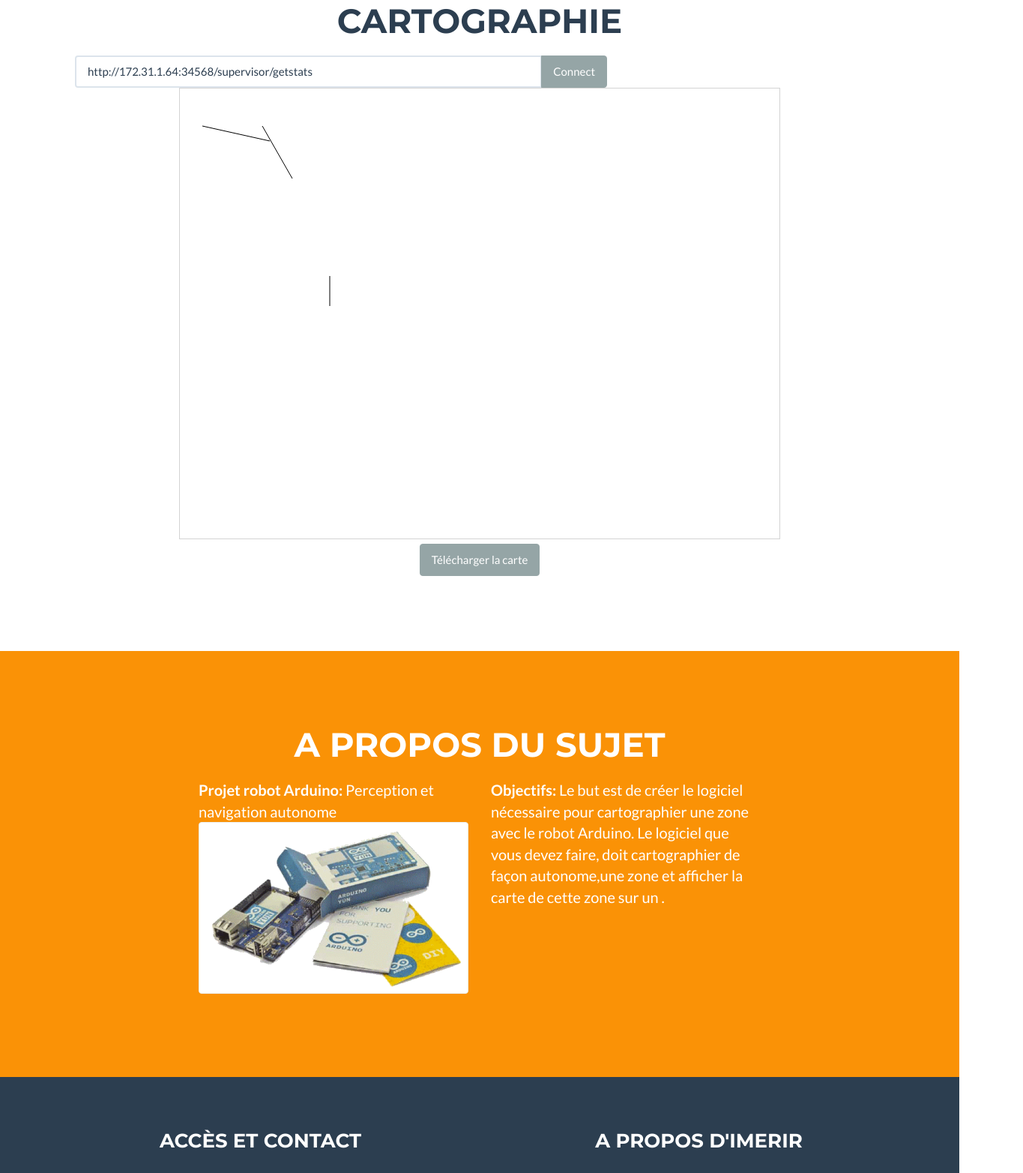
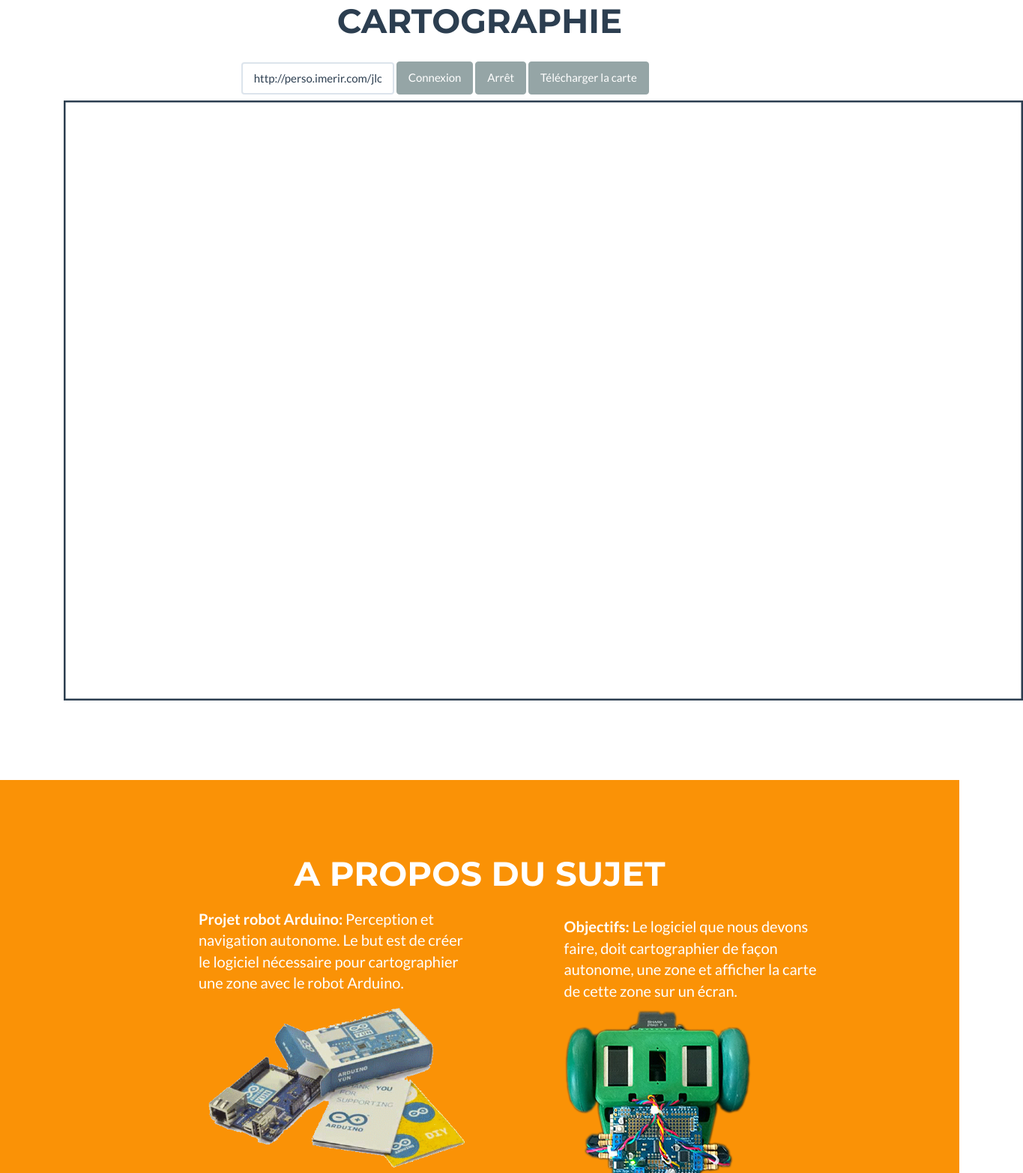
Before and after one commit to CyrilPy/BadMonkey, a plain HTML site: page ClientWeb/index.html in a window 1280 px wide. Shown: the part 1126-2690 px from the top of the page at 75% size, 1365 px wide, since content can reach past the window. Drawn offline with nearby package versions, Linux system fonts and the light colour scheme; no server answers.

Commit message:
Signed-off-by: jsabbatier <justine.sabbatier@imerir.com>
Version finale

```diff
--- a/ClientWeb/_notes/dwsync.xml
+++ b/ClientWeb/_notes/dwsync.xml
@@ -1,4 +1,4 @@
 <?xml version="1.0" encoding="utf-8" ?>
 <dwsync>
-<file name="index.html" server="ssh.imerir.com/www/BadMonkey/" local="130578568671967986" remote="130578568710000000" Dst="2" />
+<file name="index.html" server="ssh.imerir.com/www/BadMonkey/" local="130580027995691257" remote="130580028010000000" Dst="2" />
 </dwsync>
--- a/ClientWeb/css/_notes/dwsync.xml
+++ b/ClientWeb/css/_notes/dwsync.xml
@@ -1,5 +1,5 @@
 <?xml version="1.0" encoding="utf-8" ?>
 <dwsync>
 <file name="bootstrap.min.css" server="ssh.imerir.com/www/BadMonkey/" local="130577719967604080" remote="130577721140000000" Dst="2" />
-<file name="freelancer.css" server="ssh.imerir.com/www/BadMonkey/" local="130578567250550508" remote="130578567810000000" Dst="2" />
+<file name="freelancer.css" server="ssh.imerir.com/www/BadMonkey/" local="130579373941178962" remote="130579373960000000" Dst="2" />
 </dwsync>
--- a/ClientWeb/img/_notes/dwsync.xml
+++ b/ClientWeb/img/_notes/dwsync.xml
@@ -2,4 +2,5 @@
 <dwsync>
 <file name="profile.png" server="ssh.imerir.com/www/BadMonkey/" local="130577660503838265" remote="130577660550000000" Dst="2" />
 <file name="YunBox.png" server="ssh.imerir.com/www/BadMonkey/" local="130578527549973067" remote="130578532460000000" Dst="2" />
+<file name="robot1.png" server="ssh.imerir.com/www/BadMonkey/" local="130579250074101297" remote="130579250330000000" Dst="2" />
 </dwsync>
--- a/ClientWeb/index.html
+++ b/ClientWeb/index.html
@@ -9,7 +9,7 @@
     <meta name="description" content="">
     <meta name="author" content="">
 
-    <title>Freelancer - Start Bootstrap Theme</title>
+    <title>Projet d'intégration Robotique Mobile</title>
 
     <!-- Bootstrap Core CSS - Uses Bootswatch Flatly Theme: http://bootswatch.com/flatly/ -->
     <link href="css/bootstrap.min.css" rel="stylesheet">
@@ -74,7 +74,7 @@
                     <img class="img-responsive" src="img/profile.png" alt="">
                     <div class="intro-text">
                         <span class="name">Rob' mobile & Cartographie</span>
-                        <span class="skills">Equipe BAD MONKEY - Projet d'intégration Robotique Mobile</span>
+                        <span class="skills">Equipe BAD MONKEY - Projet d'intégration Robotique Mobile - IMERIR</span>
                     </div>
                 </div>
             </div>
@@ -85,20 +85,18 @@
     <section id="portfolio">
         <div class="container">
                 <div class="col-lg-12 text-center">
-                    <h2>cARTOGRAPHIE</h2><br>
-                       <div class="col-lg-8">
-    					<div class="input-group" >
-                    	<input type="text" value="http://172.31.1.64:34568/supervisor/getstats" class="form-control" id="adress"  placeholder="Server adress"></button>  <br>
-                          <span class="input-group-btn">
-                            <button type="button" id="connect" class="btn btn-default btn">Connect </button>
-                          </span>
-						 </div>
+                    <h2>CARTOGRAPHIE</h2><br>
+                       <div class="col-lg-11 text-center">
+                       <form class="navbar-form navbar-middle" >
+                      <div class="form-group">
+                        <input type="text" id="adress"value="http://perso.imerir.com/jloeve/testlarge.php" class="form-control" placeholder="Adresse">
                       </div>
-
-                    <canvas id="myCanvas" width="800" height="600" style="border:1px solid #d3d3d3;">Your browser does not support the HTML5 canvas tag.</canvas>
-                    <div class="centered">
-                    <a class="btn btn-default btn" id="download">Télécharger la carte</a>
-                    </div>
+                      <button type="button" id="connect" class="btn btn-default">Connexion</button>
+                      <button type="button" class="btn btn-default">Arrêt</button>
+                      <a class="btn btn-default btn" id="download">Télécharger la carte</a>
+                    </form>
+                      </div>
+                    <canvas id="myCanvas"'>Your browser does not support the HTML5 canvas tag. Please update</canvas>
                 </div>
             </div>
     </section>
@@ -113,13 +111,13 @@
             </div>
             <div class="row">
                 <div class="col-lg-4 col-lg-offset-2">
-                    <p><strong>Projet  robot  Arduino:</strong> Perception  et  navigation  autonome <img src="img/YunBox.png" alt="" class="img-thumbnail">
-</p>
-                </div>
-                <div class="col-lg-4">
-                    <p><strong>Objectifs:</strong> Le  but  est  de  créer  le  logiciel  nécessaire  pour  cartographier  une  zone
-avec  le  robot  Arduino.  Le  logiciel que  vous  devez  faire,  doit  cartographier de  façon  autonome,une  zone  et afficher la carte  de  cette  zone  sur  un  .</p>
-                </div>
+                    <p><strong>Projet  robot  Arduino:</strong> Perception  et  navigation  autonome. Le but est de créer le logiciel nécessaire pour cartographier une zone avec le robot Arduino. <div class="centered"><img src="img/YunBox.png" alt="" class="img-responsive"> </div>
+                </div></p>
+
+                <div class="col-lg-4 col-lg-offset-1">
+                    <p><strong>Objectifs:</strong>  Le logiciel que nous devons faire, doit cartographier de façon autonome, une zone et afficher la carte de cette zone sur un écran.
+<div class="centered"><img class="img-responsive" src="img/robot1.png" alt=""></div>
+                </div></p>
             </div>
         </div>
     </section>
@@ -173,7 +171,6 @@ avec  le  robot  Arduino.  Le  logiciel que  vous  devez  faire,  doit  cartogra
     <script src="js/classie.js"></script>
     <script src="js/cbpAnimatedHeader.js"></script>
 
-
     <!-- Custom Theme JavaScript -->
     <script src="js/freelancer.js"></script>
 
--- a/ClientWeb/js/_notes/dwsync.xml
+++ b/ClientWeb/js/_notes/dwsync.xml
@@ -4,5 +4,5 @@
 <file name="bootstrap.min.js" server="ssh.imerir.com/www/BadMonkey/" local="130577633630713854" remote="130577638800000000" Dst="2" />
 <file name="classie.js" server="ssh.imerir.com/www/BadMonkey/" local="130577633630984216" remote="130577638800000000" Dst="2" />
 <file name="cbpAnimatedHeader.js" server="ssh.imerir.com/www/BadMonkey/" local="130577633630814073" remote="130577638800000000" Dst="2" />
-<file name="freelancer.js" server="ssh.imerir.com/www/BadMonkey/" local="130578573538072707" remote="130578573610000000" Dst="2" />
+<file name="freelancer.js" server="ssh.imerir.com/www/BadMonkey/" local="130580037851036862" remote="130580037860000000" Dst="2" />
 </dwsync>
--- a/ClientWeb/js/freelancer.js
+++ b/ClientWeb/js/freelancer.js
@@ -1,8 +1,11 @@
 
 
-var monJSON = eval("[[[30,50],[120,70]],[[200,250],[200,290]],[[110,50],[150,120]]]");
+//var monJSON = eval("[[[30,50],[120,70]],[[200,250],[200,290]],[[110,50],[150,120]]]");
 var x;
 var y;
+var canvas;
+var context;
+
 
 
  /// @def data Json
@@ -12,20 +15,11 @@ var data;
 /// @brief Courte description.ajax fonction for connecting supervisor and server
 /// @param method; here function jsonTable(data)
 /// @param method; here function mapCoord(data)
-/*
-function comServer(method, method2)
+
+
+function JsonCoord( monJSON)
 {
-	  $.ajax({
-       url :$('#adress').val(), // La ressource ciblée
-       type : 'GET', // Le type de la requête HTTP.
-	   statusCode : {
-		   404 : function (){alert( "Server offline")}
-	   }
-    }).done(function( msg ){method(msg);method2(msg)});
-   }*/
-
-function JsonCoord(context)
-{
+	monJSON = eval(monJSON);
 	for (var k in monJSON)
 	{
 		x=(monJSON[k][0][0]);
@@ -36,28 +30,41 @@ function JsonCoord(context)
 		context.lineTo(x, y);
 		console.log(x);
 	}
+	context.stroke();//On trace seulement les lignes.
+	context.closePath();
 }
+
+function comServer(method)
+{
+	  $.ajax({
+       url :$('#adress').val(), // La ressource ciblée
+       type : 'GET', // Le type de la requête HTTP.
+	   statusCode : {
+		   404 : function (){alert( "Server offline")}
+	   }
+    }).done(function( msg ){method(msg);});
+   }
 
 window.onload = function()
 {
-    var canvas = document.getElementById('myCanvas');
+     canvas = document.getElementById('myCanvas');
         if(!canvas)
         {
             alert("Impossible de récupérer le canvas");
             return;
         }
 
-    var context = canvas.getContext('2d');
+     context = canvas.getContext('2d');
         if(!context)
         {
             alert("Impossible de récupérer le context du canvas");
             return;
         }
 
+
+		initialize(canvas, context);
 		context.beginPath();//On démarre un nouveau tracé
-		JsonCoord(context);
-		context.stroke();//On trace seulement les lignes.
-		context.closePath();
+		comServer(JsonCoord);
 
 
 }
@@ -82,6 +89,37 @@ function downloadCanvas(link, canvasId, filename) {
 document.getElementById('download').addEventListener('click', function() {
     downloadCanvas(this, 'myCanvas', 'carte.png');
 }, false)
+
+function initialize() {
+// Register an event listener to
+// call the resizeCanvas() function each time
+// the window is resized.
+window.addEventListener('resize', resizeCanvas, false);
+
+// Draw canvas border for the first time.
+resizeCanvas();
+}
+
+function redraw() {
+		context.strokeStyle = '#2c3e50';
+		context.lineWidth = '5';
+		context.strokeRect(0, 0, window.innerWidth, window.innerHeight);
+            }
+
+function resizeCanvas()
+{
+	canvas.width = window.innerWidth;
+	canvas.height = window.innerHeight;
+	redraw();
+}
+
+$("#connect").click(function (e)
+{
+	e.preventDefault();
+	context.clearRect(0, 0, context.canvas.width, context.canvas.height);
+	context.beginPath();//On démarre un nouveau tracé
+	comServer(JsonCoord);
+});
 
 
 /************EFFETS SITE***********/
```
Also changed, not shown: ClientWeb/img/robot1.png (added), 1 other file.
